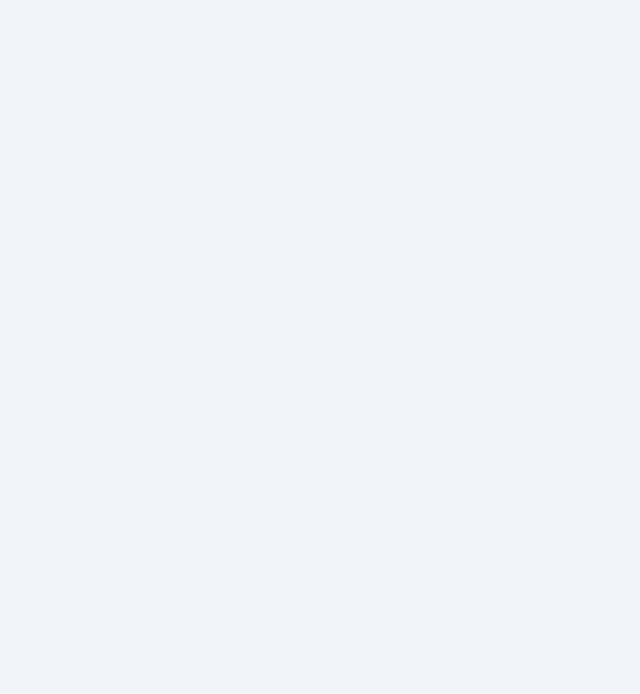
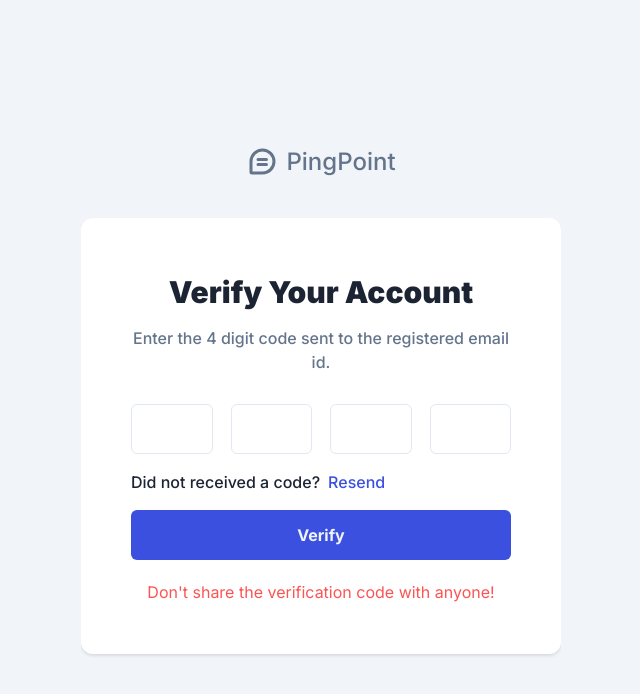
Before and after one commit to raut-santosh/PingPoint, a React (Vite) app: page /auth/verify in a window 1280 px wide. Before the commit this address had no page. Shown: the top 694 px of the page, without its empty margins (319-959 px from the left). Built offline with nearby package versions, Linux system fonts and the light colour scheme.

Commit message:
verification ui

```diff
--- a/src/App.jsx
+++ b/src/App.jsx
@@ -2,6 +2,7 @@ import { Routes, Route } from "react-router-dom"
 import Messages from "./pages/Messages"
 import Login from "./pages/auth/Login"
 import SignUp from "./pages/auth/SignUp"
+import Verification from "./pages/auth/Verification"
 
 function App() {
 
@@ -11,6 +12,7 @@ function App() {
         <Route index={true} element={<Messages />} />
         <Route path="/auth/login" element={<Login />} />
         <Route path="/auth/signup" element={<SignUp />} />
+        <Route path="/auth/verify" element={<Verification />} />
       </Routes>
     </>
   )
--- /dev/null
+++ b/src/pages/auth/Verification.jsx
@@ -0,0 +1,51 @@
+import React from "react";
+import { Link } from "react-router-dom";
+import Logo from "../../components/Logo";
+
+export default function Verification() {
+  return (
+    <div className="overflow-hidden px-4 dark:bg-boxdark-2 sm:px-8">
+      <div className="flex h-screen flex-col items-center justify-center overflow-hidden">
+        <div className="no-scrollbar overflow-y-auto py-20">
+          <div className="mx-auto w-full max-w-[480px]">
+            <div className="text-center">
+              <Link to="/" className="mx-auto mb-10 inline-flex">
+                <Logo />
+              </Link>
+              <div className="bg-white p-4 shadow-14 rounded-xl dark:bg-boxdark lg:p-7.5 xl:p-12.5">
+                <h1 className="mb-2.5 text-3xl font-black leading-[48px] text-black dark:text-white capitalize">
+                  Verify your account
+                </h1>
+                <p className="mb-7.5 font-medium">
+                  Enter the 4 digit code sent to the registered email id.
+                </p>
+
+                <form action="">
+                  <div className="flex items-center gap-4.5">
+                    {Array.from({ length: 4 }).map((_, index) => (
+                      <input
+                        type="text"
+                        key={index}
+                        className="w-full rounded-md border-[1.5px] border-stroke bg-transparent px-5 py-3 text-center text-black outline-none focus:border-primary active:border-primary disabled:cursor-default disabled:bg-whiter dark:border-strokedark dark:bg-form-input dark:text-white dark:focus:border-primary"
+                      />
+                    ))}
+                  </div>
+                  <p className="mb-4 mt-4 text-left font-medium text-black dark:text-white space-x-2 flex flex-row items-center">
+                    <div>Did not received a code?</div>
+                    <button className="text-primary ">Resend</button>
+                  </p>
+                  <button className="flex w-full justify-center rounded-md bg-primary p-[13px] font-bold text-gray hover:bg-opacity-90">
+                    Verify
+                  </button>
+                  <span className="mt-5 block text-red">
+                    Don't share the verification code with anyone!
+                  </span>
+                </form>
+              </div>
+            </div>
+          </div>
+        </div>
+      </div>
+    </div>
+  );
+}
```
